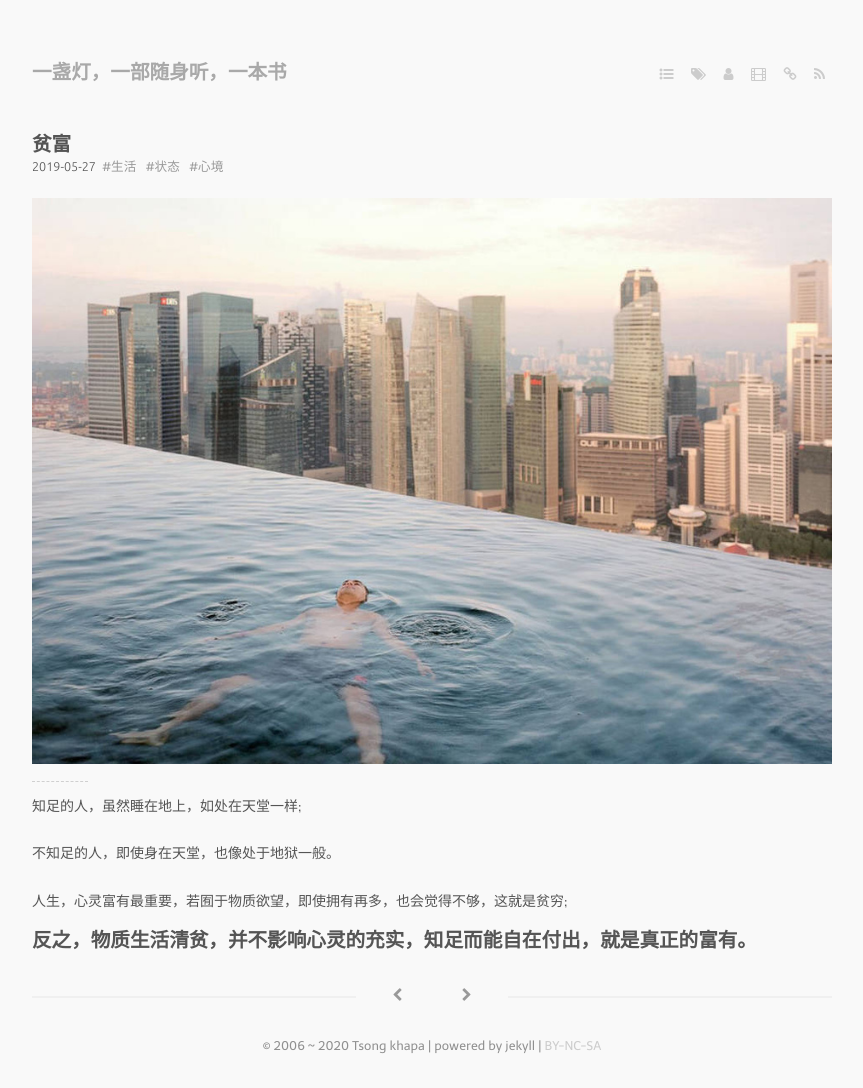
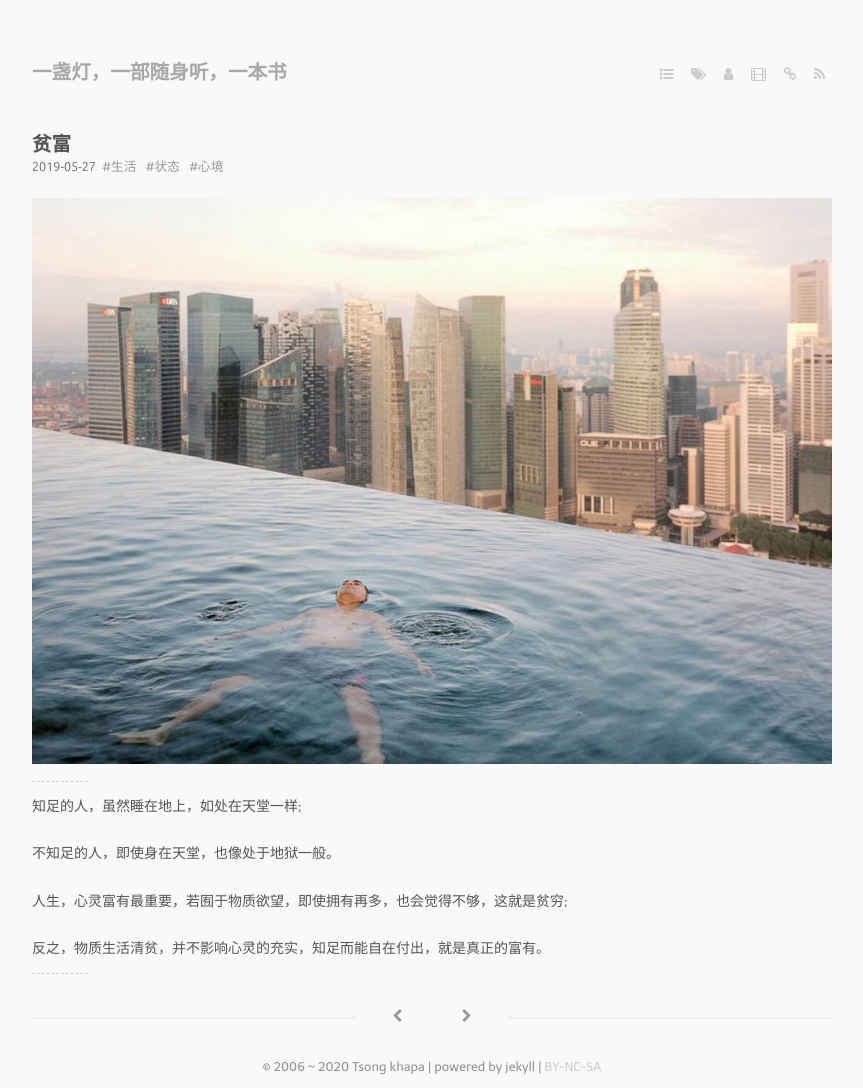
Before and after one commit to mba811/blog, a Jekyll site: the page built from _posts/2019-05-27-Rich-and-poor.markdown, in a window 1280 px wide. Shown: the whole page, without its empty margins (208-1071 px from the left). Built offline with Jekyll 4.4.1, drawn with Linux system fonts in a browser that asks for light colours; nearby versions of some CDN libraries; Markdown is read by kramdown in place of the engine named in the settings; a script that is not in the unit is left out; before the commit the page ends 1066 px from its top, so only the background shows below that.

Commit message:
Update blog

```diff
--- a/_posts/2019-05-27-Rich-and-poor.markdown
+++ b/_posts/2019-05-27-Rich-and-poor.markdown
@@ -19,4 +19,5 @@ tags:
 人生，心灵富有最重要，若囿于物质欲望，即使拥有再多，也会觉得不够，这就是贫穷;
 
 反之，物质生活清贫，并不影响心灵的充实，知足而能自在付出，就是真正的富有。
+
 ---
--- a/about.markdown
+++ b/about.markdown
@@ -38,4 +38,4 @@ contact
 >一花一酒一斜阳，一笙一曲一层醉!
 >一盏灯，一部随身听，一本书。。。
 
->[Tsong khapa | 洛桑扎巴](http://www.72moc.com)
+>[Tsong khapa | 洛桑扎巴](http://www.72moc.com/)
```
